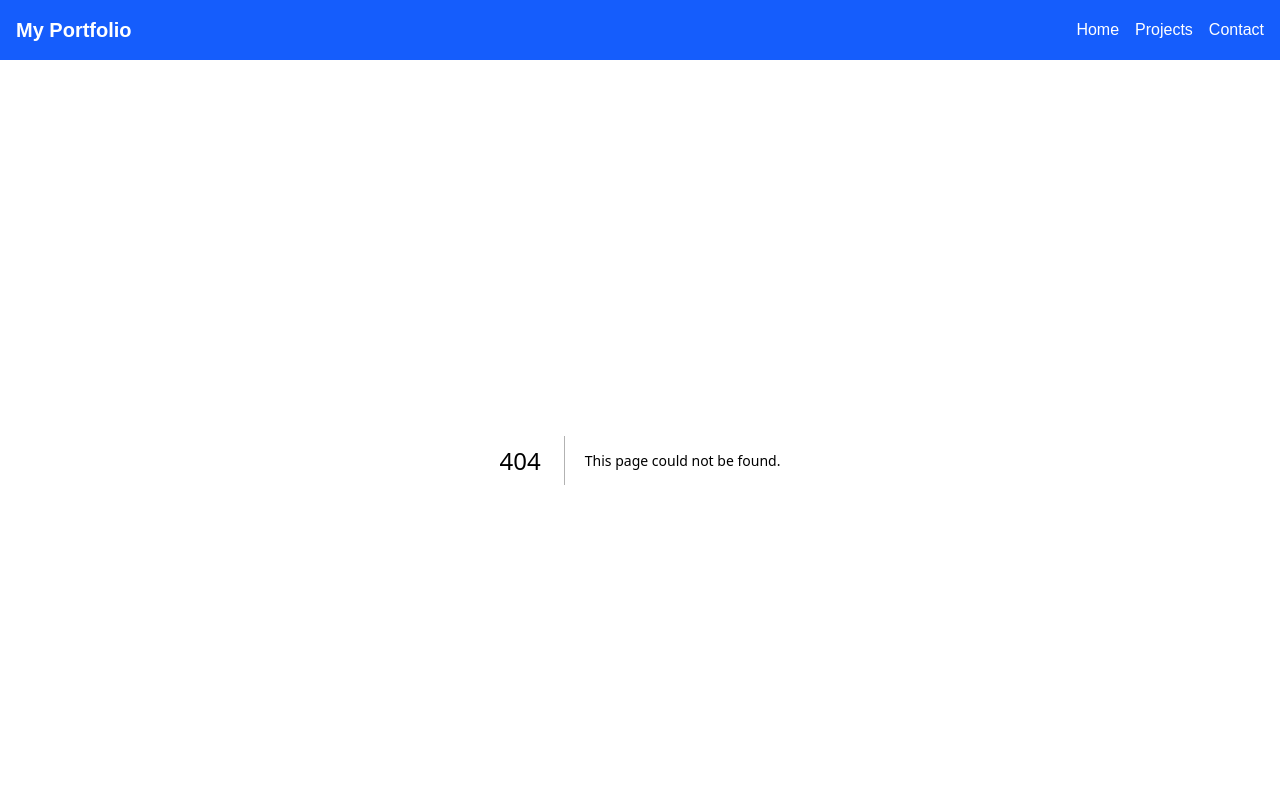
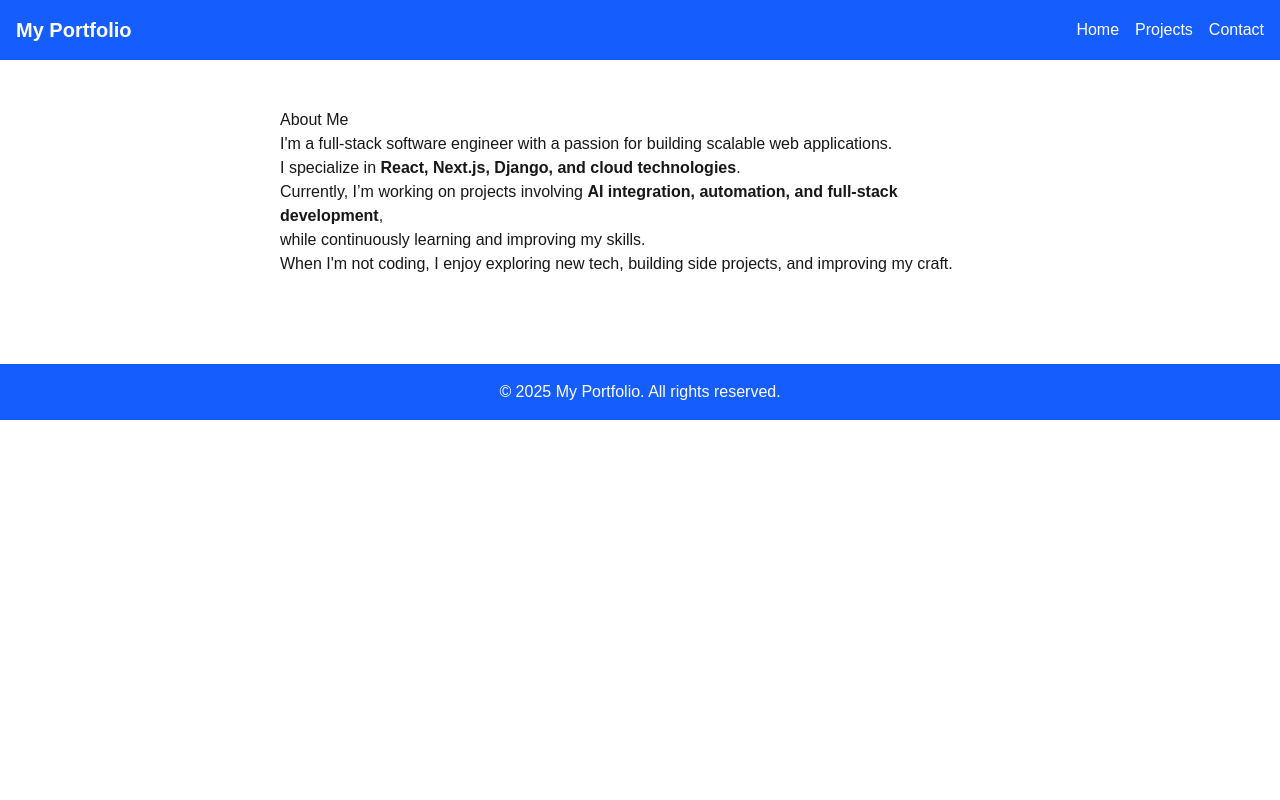
Before and after one commit to Crklemz/portfolio-website, a Next.js app: page /about in a window 1280 px wide. Before the commit this address had no page. Shown: the top 800 px of the page. Built offline with nearby package versions, Linux system fonts and the light colour scheme.

Commit message:
feat: add about me page

```diff
--- /dev/null
+++ b/src/app/about/page.tsx
@@ -0,0 +1,22 @@
+import ReactMarkdown from "react-markdown";
+
+const markdownContent = `
+# About Me
+
+I'm a full-stack software engineer with a passion for building scalable web applications.
+I specialize in **React, Next.js, Django, and cloud technologies**.
+Currently, I’m working on projects involving **AI integration, automation, and full-stack development**,
+while continuously learning and improving my skills.
+
+When I'm not coding, I enjoy exploring new tech, building side projects, and improving my craft.
+`;
+
+export default function AboutPage() {
+  return (
+    <div className="max-w-3xl mx-auto px-6 py-12">
+      <div className="prose">
+        <ReactMarkdown>{markdownContent}</ReactMarkdown>
+      </div>
+    </div>
+  );
+}
```
